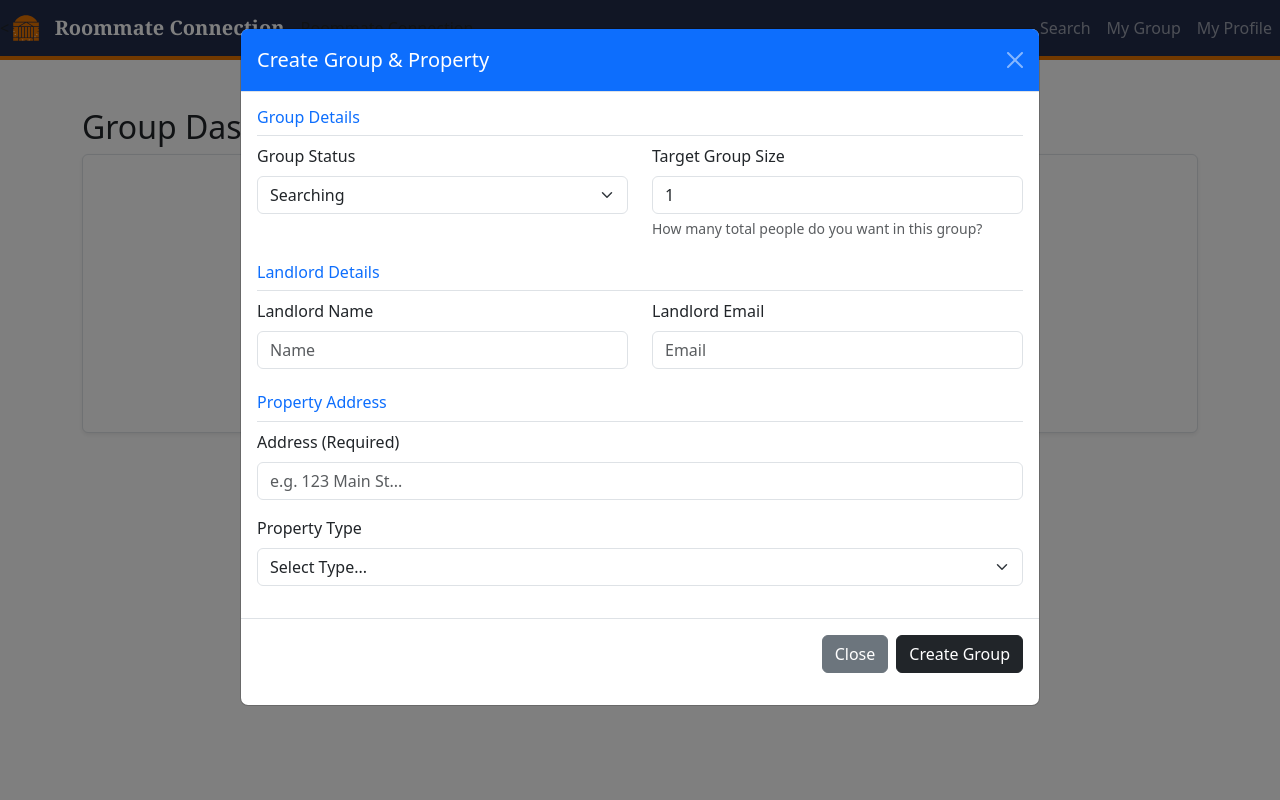
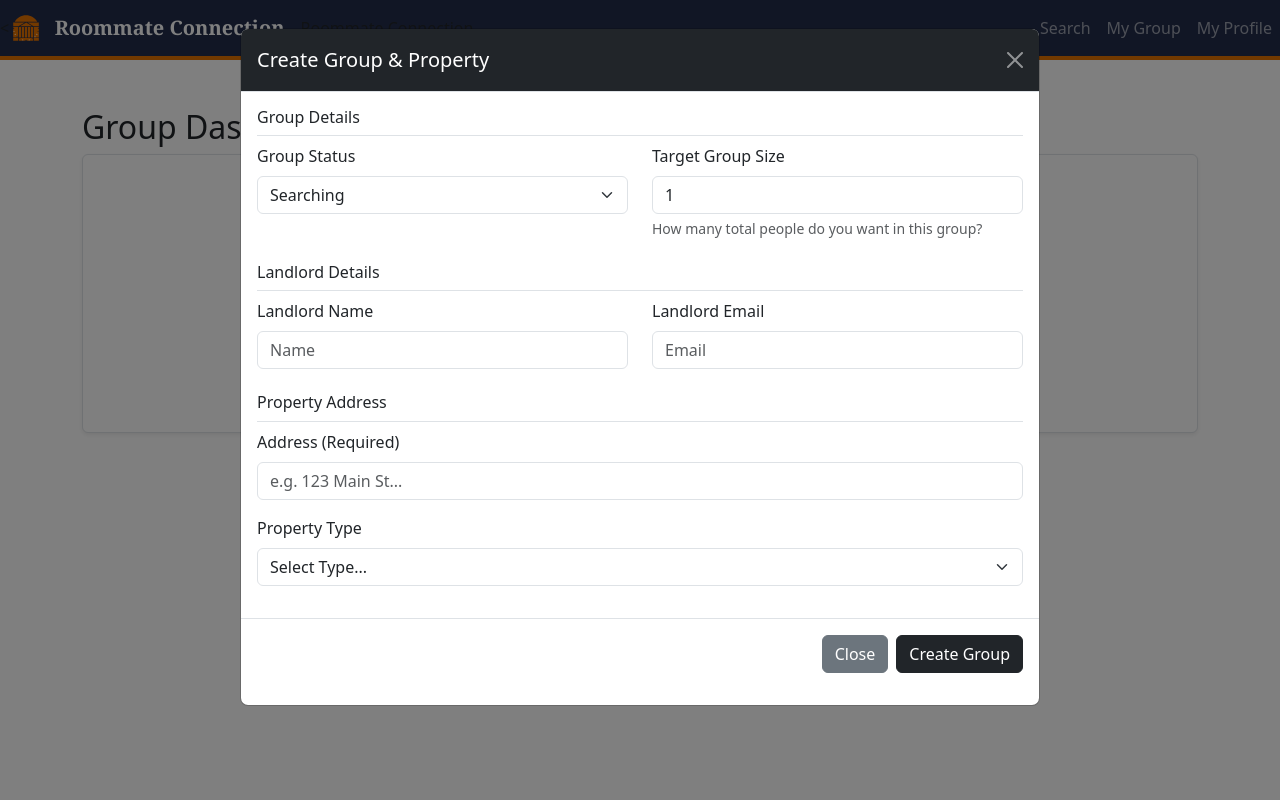
Before and after one commit to tugu-baterdene/database_project, a PHP site: page /groups.php in a window 1280 px wide, after a click on "Create New Group". Run offline with PHP 8.4, Linux system fonts and the light colour scheme; the visitor is signed in with stand-in values (Sample User, id 1); data that the repository does not hold is empty.

Commit message:
changed header color

```diff
--- a/groups.php
+++ b/groups.php
@@ -152,14 +152,14 @@ $hasGroup = !empty($userGroup);
 <div class="modal fade" id="createGroupModal" tabindex="-1" aria-hidden="true">
   <div class="modal-dialog modal-lg">
     <div class="modal-content">
-      <div class="modal-header bg-primary text-white">
+      <div class="modal-header bg-dark text-white">
         <h5 class="modal-title">Create Group & Property</h5>
         <button type="button" class="btn-close btn-close-white" data-bs-dismiss="modal" aria-label="Close"></button>
       </div>
       <form method="POST">
           <div class="modal-body">
 
-                <h6 class="text-primary border-bottom pb-2">Group Details</h6>
+                <h6 class="text-dark border-bottom pb-2">Group Details</h6>
                 <div class="row mb-3">
                     <div class="col">
                         <label class="form-label">Group Status</label>
@@ -175,7 +175,7 @@ $hasGroup = !empty($userGroup);
                     </div>
                 </div>
 
-                <h6 class="text-primary border-bottom pb-2 mt-4">Landlord Details</h6>
+                <h6 class="text-dark border-bottom pb-2 mt-4">Landlord Details</h6>
                 <div class="row mb-3">
                     <div class="col">
                         <label class="form-label">Landlord Name</label>
@@ -187,7 +187,7 @@ $hasGroup = !empty($userGroup);
                     </div>
                 </div>
 
-                <h6 class="text-primary border-bottom pb-2 mt-4">Property Address</h6>
+                <h6 class="text-dark border-bottom pb-2 mt-4">Property Address</h6>
                 <div class="mb-3">
                     <label class="form-label">Address (Required)</label>
                     <input type="text" class="form-control" name="addr" placeholder="e.g. 123 Main St..." required>
```
